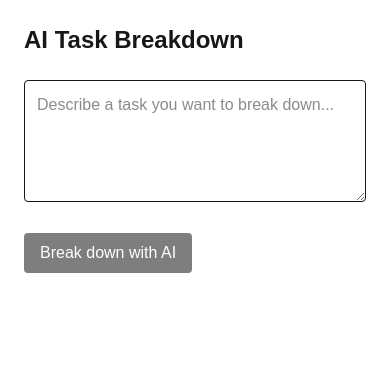
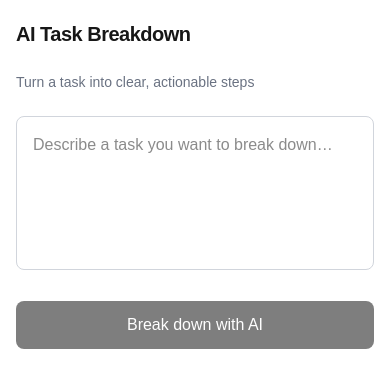
Before and after one commit to walterloan26/AI-Task-Manager, a Next.js app: page / in a window 390 px wide. Shown: the top 388 px of the page. Built offline with nearby package versions, Linux system fonts and the light colour scheme.

Commit message:
Mobile-first UI polish for task breakdown

```diff
--- a/app/page.tsx
+++ b/app/page.tsx
@@ -66,33 +66,35 @@ export default function HomePage() {
     setSubtasks(subtasks.filter((_, i) => i!==index))
   }
   return (
-    <main className="max-w-2xl mx-auto p-6 space-y-6">
-      <h1 className="text-2xl font-semibold">
+    <main className="max-w-md mx-auto px-4 py-5 space-y-6">
+      <h1 className="text-xl font-semibold tracking-tight">
         AI Task Breakdown
       </h1>
+      <p className="text-sm text-gray-500">
+        Turn a task into clear, actionable steps
+      </p>
       <textarea
-        className="w-full border p-3 rounded"
-        rows={4}
-        placeholder="Describe a task you want to break down..."
+        className="w-full border border-gray-300 rounded-lg p-4 text-base resize-none focus:outline-none focus:ring-2 focus:ring-black"
+        rows={5}
+        placeholder="Describe a task you want to break down…"
         value={task}
         onChange={(e) => setTask(e.target.value)}
+        disabled={loading}
       />
       <button
-        className="bg-black text-white px-4 py-2 rounded disabled:opacity-50"
+        className="w-full bg-black text-white py-3 rounded-lg text-base font-medium disabled:opacity-50"
         disabled={!task || loading}
         onClick={handleBreakdown}
       >
-        {loading ? "Breaking down..." : "Break down with AI"}
+        {loading ? "Breaking down…" : "Break down with AI"}
       </button>
       {subtasks.length > 0 && (
-        <div className="space-y-4">
+        <div className="space-y-3 pt-2">
           {subtasks.map((subtask, index) => (
             <SubtaskCard
               key={index}
               subtask={subtask}
-              onChange={(updated) =>
-                updateSubtask(index, updated)
-              }
+              onChange={(updated) => updateSubtask(index, updated)}
               onDelete={() => deleteSubtask(index)}
             />
           ))}
```
